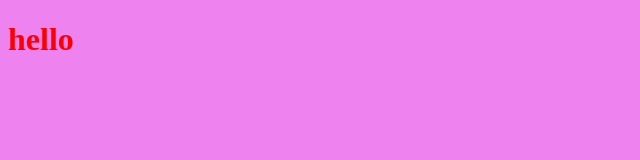
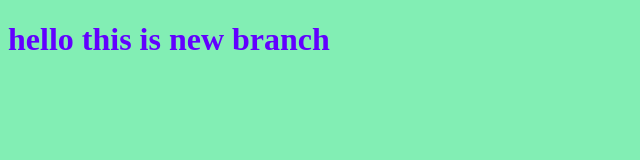
Before and after one commit to Goharyy/myproject, a plain HTML site: page index.html in a window 1280 px wide. Shown: the whole page, without its empty margins (0-640 px from the left). Drawn offline with Linux system fonts and the light colour scheme.

Commit message:
changing style for head

```diff
--- a/index.html
+++ b/index.html
@@ -7,7 +7,7 @@
     <link rel="stylesheet" href="style.css">
 </head>
 <body>
-    <h1>hello </h1>
+    <h1>hello this is new branch</h1>
 
 
 
--- a/style.css
+++ b/style.css
@@ -1,6 +1,6 @@
 h1{
-    color: red;
+    color: rgb(98, 0, 255);
 }
 body{
-    background-color: violet;
+    background-color: rgb(130, 238, 180);
 }
```
